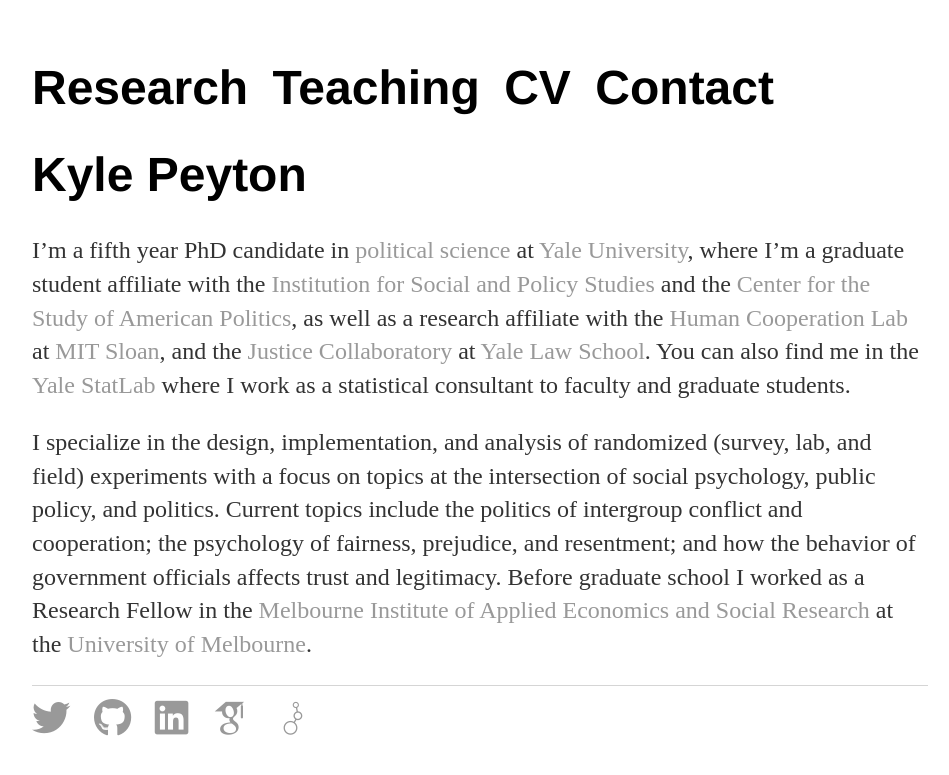
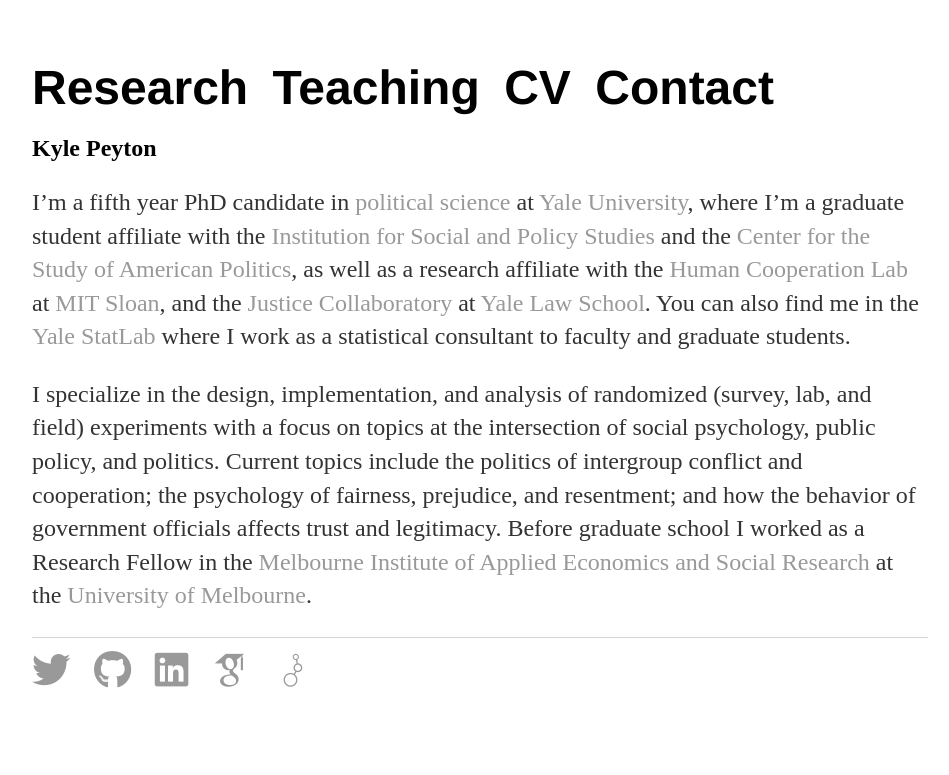
Before and after one commit to kylepeyton/kylepeyton.github.io, a Jekyll site: the page built from index.markdown, in a window 1280 px wide. Shown: the top 775 px of the page, without its empty margins (160-1109 px from the left). Built offline with Jekyll 4.4.1, drawn with Linux system fonts in a browser that asks for light colours; nearby versions of some CDN libraries; some web fonts are replaced.

Commit message:
Update design-kp.html

```diff
--- a/_layouts/design-kp.html
+++ b/_layouts/design-kp.html
@@ -18,7 +18,7 @@
         			<li><a href="/contact"><font size = "30px" color="black">Contact</font></a></li>
 	              </ul>
 	              </nav>
-			<h1><a href="https:/kylepeyton.github.io"><font size = "15px" color="black">Kyle Peyton</font></a></h1>
+			<h2><a href="https:/kylepeyton.github.io"><font color="black">Kyle Peyton</font></a></h2>
 			<div class="container">
 
 			{{ content }}
```
